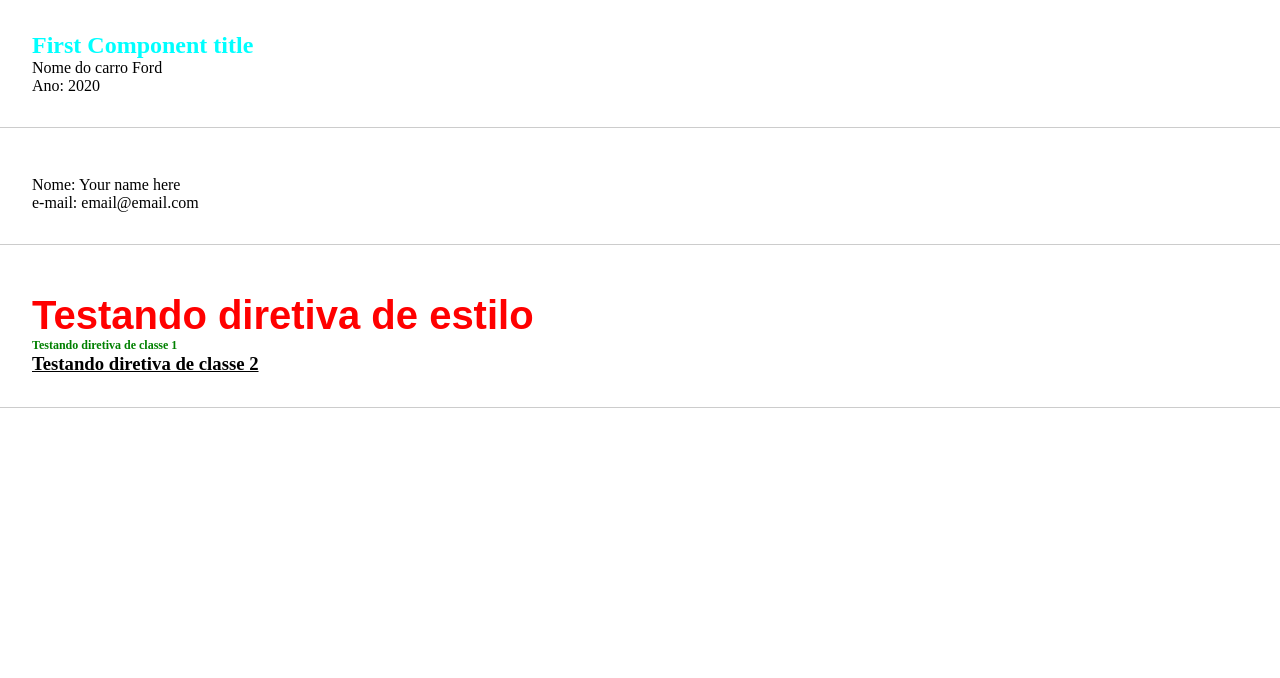
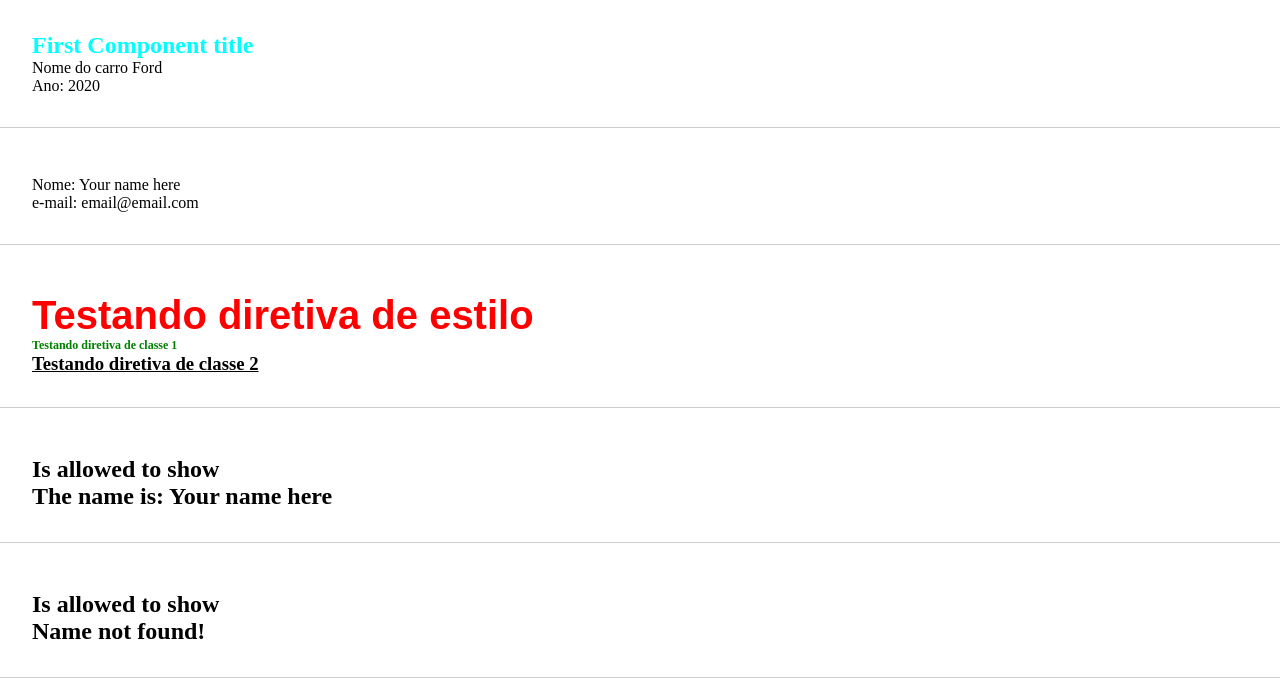
Before and after one commit to EricksonSiqueira/first-angular-project, an Angular app: page / in a window 1280 px wide. Shown: the top 678 px of the page. Built offline with nearby package versions, Linux system fonts and the light colour scheme.

Commit message:
feat: working with *ngif using else to link to another component

```diff
--- a/src/app/app.component.html
+++ b/src/app/app.component.html
@@ -2,4 +2,6 @@
   <app-first-component />
   <app-parent-data [name]="userName" [email]="email" />
   <app-directives />
+  <app-if-render [name]="userName" />
+  <app-if-render />
 </div>
--- a/src/app/components/if-render/if-render.component.html
+++ b/src/app/components/if-render/if-render.component.html
@@ -1,3 +1,11 @@
 <div class="lecture">
-  Aula nova
+  <h2 *ngIf="canShow">Is allowed to show</h2>
+  <h2 *ngIf="!!name; else nameNotFound">The name is: {{name}}</h2>
+  <ng-template #nameNotFound>
+    <div>
+      <h2>
+        Name not found!
+      </h2>
+    </div>
+  </ng-template>
 </div>
--- a/src/app/components/if-render/if-render.component.ts
+++ b/src/app/components/if-render/if-render.component.ts
@@ -1,4 +1,4 @@
-import { Component } from '@angular/core';
+import { Component, Input } from '@angular/core';
 
 @Component({
   selector: 'app-if-render',
@@ -6,5 +6,7 @@ import { Component } from '@angular/core';
   styleUrls: ['./if-render.component.css'],
 })
 export class IfRenderComponent {
+  @Input() name!: string;
+
   canShow: boolean = true;
 }
```
